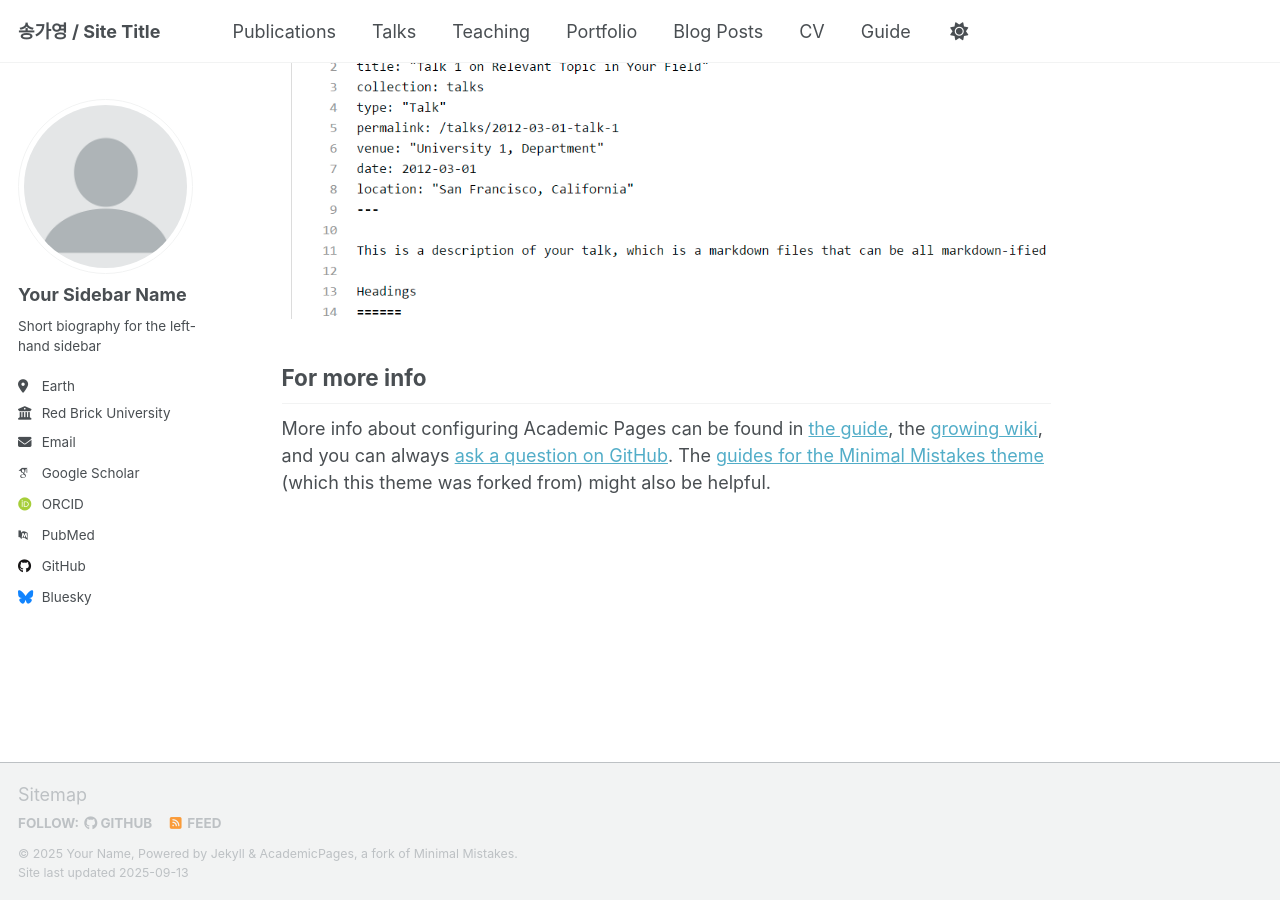
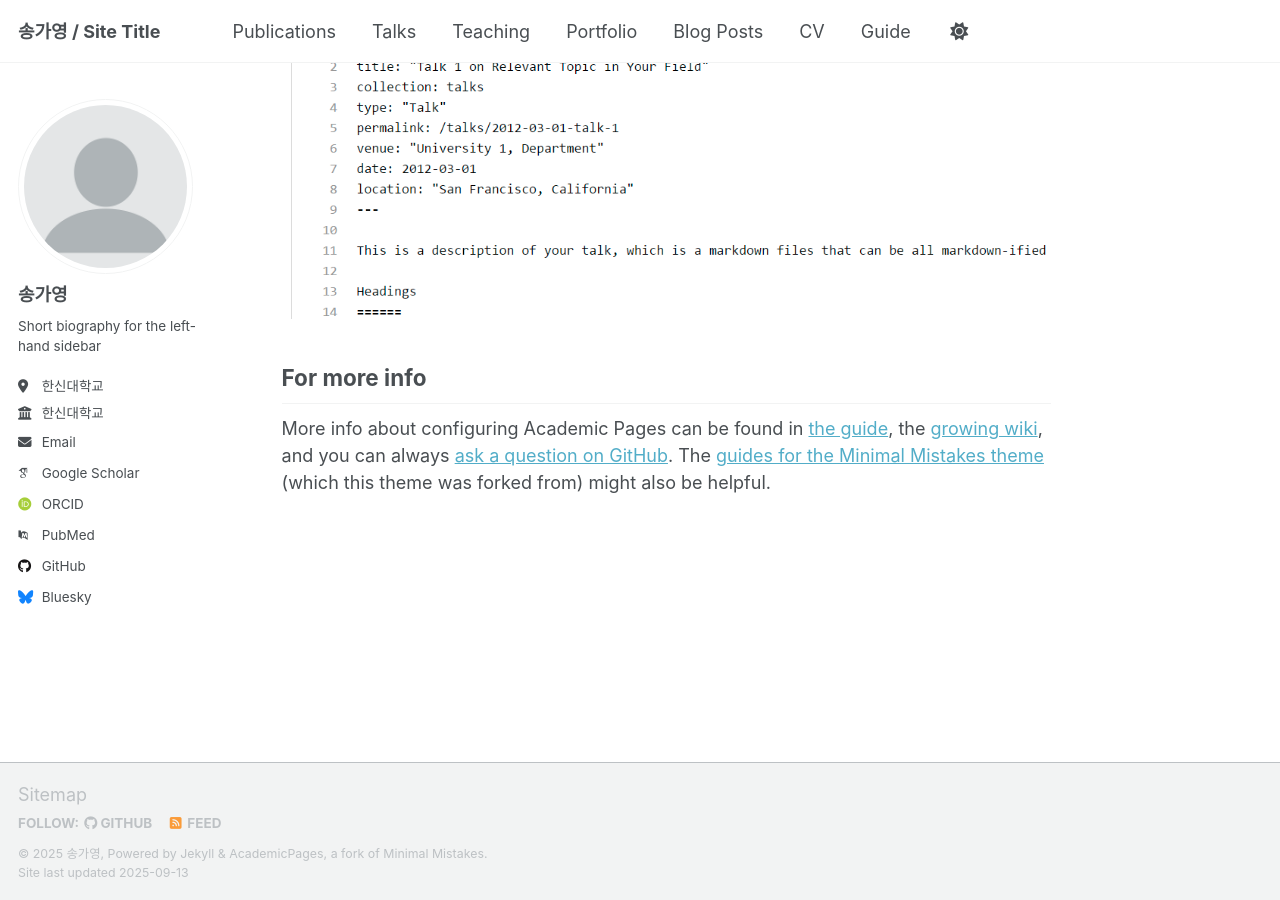
Before and after one commit to sgayoung129/sgayoung129.github.io, a Jekyll site: the page built from _pages/about.md, in a window 1280 px wide and 900 px high, scrolled down 2880 px. Built offline with Jekyll 4.4.1, drawn with Linux system fonts in a browser that asks for light colours; some web fonts are replaced; a script that is not in the unit is left out.

Commit message:
업로드

```diff
--- a/_config.yml
+++ b/_config.yml
@@ -11,8 +11,8 @@ locale                   : "en-US"
 site_theme               : "default" # Currently available options are "default", "air"
 title                    : "송가영 / Site Title"
 title_separator          : "-"
-name                     : &name "Your Name"
-description              : &description "Your Name's academic portfolio"   # Update this with a general description of your site, this is the default if not overridden by a page
+name                     : &name "송가영"
+description              : &description "송가영's academic portfolio"   # Update this with a general description of your site, this is the default if not overridden by a page
 url                      : https://academicpages.github.io # The base hostname & protocol for your site e.g. "https://[your GitHub username].github.io",
                                                            # or if you already have some other page hosted on Github then use "https://[your GitHub username].github.io/[Your Repo Name]"
 baseurl                  : "" # the subpath of your site, e.g. "/blog"
@@ -24,11 +24,11 @@ repository               : "academicpages/academicpages.github.io"
 author:
   # Biographic information
   avatar           : "profile.png"
-  name             : "Your Sidebar Name"
+  name             : "송가영"
   pronouns         : # example: "she/her"
   bio              : "Short biography for the left-hand sidebar"
-  location         : "Earth"
-  employer         : "Red Brick University"
+  location         : "한신대학교"
+  employer         : "한신대학교"
   uri              : # URL
   email            : "none@example.org"
 
```
